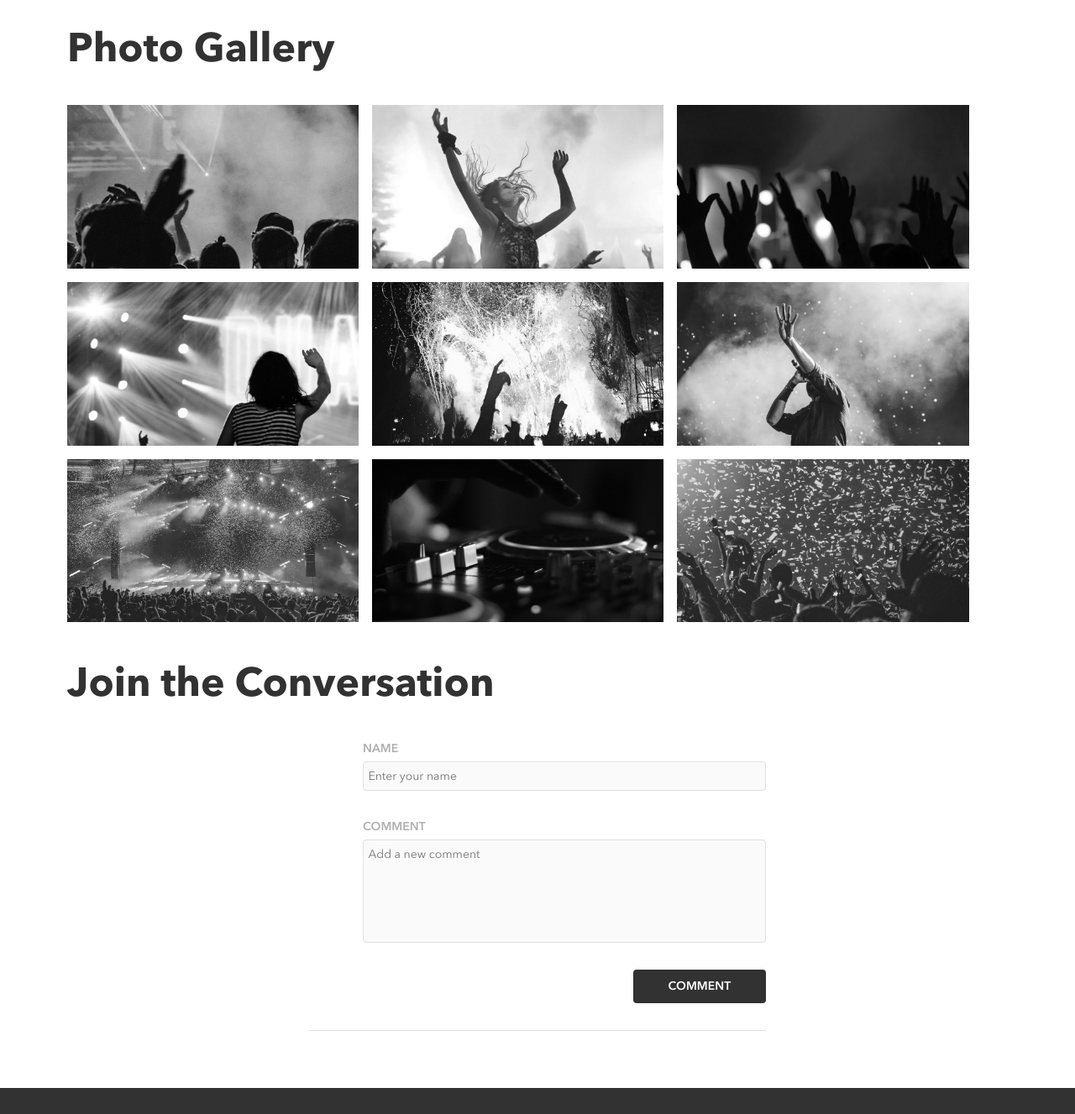
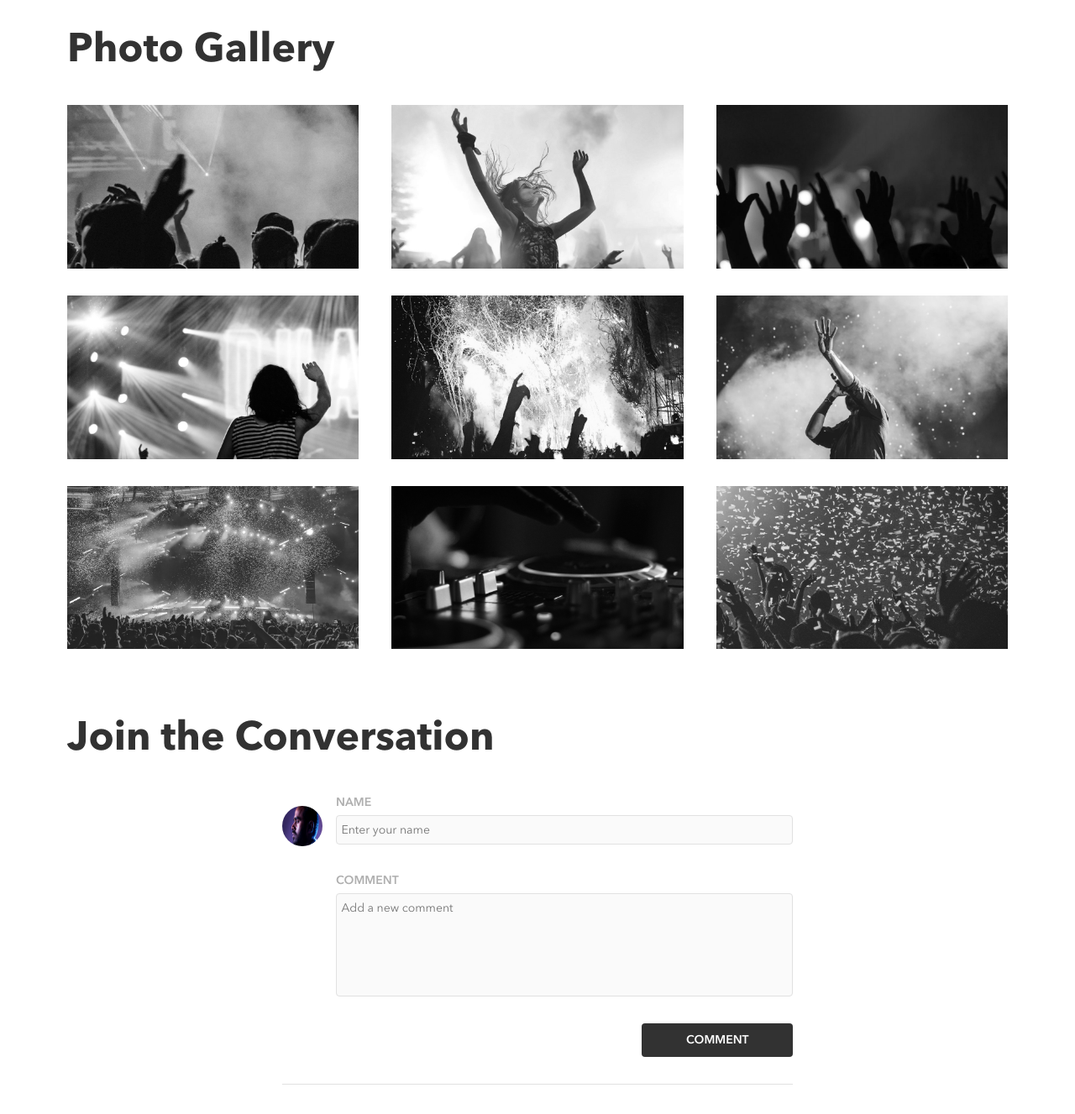
Before and after one commit to KatePolyakov/kate-polyakov-bandsite, a plain HTML site: page index.html in a window 1280 px wide. Shown: the part 1380-2707 px from the top of the page at 84% size. Drawn offline with nearby package versions, Linux system fonts and the light colour scheme; no server answers.

Commit message:
small restayling

```diff
--- a/index.html
+++ b/index.html
@@ -79,7 +79,8 @@
     </section>
     <section class="conversation">
       <p class="conversation__header">Join the Conversation</p>
-      <div class="conversation__form-group">
+      <div class="conversation__main-group">
+        <img src="./assets/images/Mohan-muruge.jpg" alt="comments__photo" class="conversation__form-photo"/>
         <form class="conversation__form" id="conversation__form">
           <label for="nameInput">NAME</label>
           <input
@@ -99,8 +100,9 @@
           <button type="submit">COMMENT</button>
         </form>
 
-        <div class="comment"></div>
+
       </div>
+      <div class="comment"></div>
     </section>
     <footer class="footer">
       <div class="footer__wrapper">
--- a/scripts/index-page.js
+++ b/scripts/index-page.js
@@ -2,11 +2,27 @@ import { BandSiteAPI } from './band-site-api.js';
 
 const bandSiteData = new BandSiteAPI('e0eea5f0-0f8c-4b54-9fc4-ff50843766d4'); //Api as a parameter;
 
-//find a div element ".comment" for comments
+//find a div element ".comment" for all comments
 const commentsList = document.querySelector('.comment');
 
 //create new elements inside ".comment"
 const commentsDesktop = (item) => {
+
+  const commentWrapper = document.createElement('div');
+  commentWrapper.classList.add('comment__wrapper');
+  commentsList.append(commentWrapper);
+
+  //inside the comment__wrapper
+  const commentImg = document.createElement('div');
+  commentImg.classList.add('comment__img');
+  commentWrapper.append(commentImg);
+
+  const commentGroup = document.createElement('div');
+  commentGroup.classList.add('comment__group');
+  commentWrapper.append(commentGroup);
+
+  //inside comment__group
+
   const commentHeader = document.createElement('div');
   commentHeader.classList.add('comment__header');
 
@@ -25,8 +41,7 @@ const commentsDesktop = (item) => {
   commentText.classList.add('comment__text');
   commentText.textContent = item.comment;
 
-  commentsList.append(commentHeader);
-  commentsList.append(commentText);
+  commentGroup.append(commentHeader, commentText);
 };
 
 //function for display all comments on the page;
--- a/styles/bio.scss
+++ b/styles/bio.scss
@@ -167,6 +167,17 @@
 
     @include tablet {
       display: flex;
+      justify-content: space-between;
+      gap: 0;
+      img {
+        margin-bottom: 1.5rem;
+      }
+    }
+
+    @include desktop {
+      img {
+        margin-bottom: 2rem;
+      }
     }
 
     img {
@@ -209,21 +220,42 @@
     }
   }
 
+  &__main-group {
+    display: flex;
+    gap: 1rem;
+    border-bottom: 1px solid $mercury;
+
+    @include tablet {
+      margin: 0 4rem;
+    }
+
+    @include desktop {
+      margin: 0 16rem;
+    }
+  }
+
   &__form {
     display: flex;
     flex-direction: column;
-    padding-left: 4rem;
+    width: 80%;
     padding-bottom: 2rem;
 
-    border-bottom: 1px solid $mercury;
-
     @include tablet {
-      margin: 0 7rem;
+      width: 100%;
       padding-bottom: 2rem;
     }
 
-    @include desktop {
-      margin: 0 18rem;
+    &-photo {
+      border-radius: 50%;
+      width: 2.25rem;
+      height: 2.25rem;
+      margin-top: 1.6rem;
+
+      @include tablet {
+        width: 3rem;
+        height: 3rem;
+        margin-top: 0.938rem;
+      }
     }
 
     label {
@@ -288,21 +320,53 @@
   flex-direction: column;
   padding-bottom: 2rem;
   @include tablet {
-    margin: 0 7rem;
+    margin: 0 4rem;
   }
   @include desktop {
-    margin: 0 18rem;
+    margin: 0 16rem;
+  }
+
+  &__wrapper {
+    display: flex;
+    gap: 1rem;
+    padding: 1rem 0;
+    border-bottom: 1px solid $mercury;
+
+    @include tablet {
+      padding: 2rem 0;
+    }
+  }
+
+  &__img {
+    height: 2.25rem;
+    width: 2.25rem;
+    background-color: $mercury;
+    border-radius: 50%;
+
+    @include tablet {
+      width: 3rem;
+      height: 3rem;
+    }
+  }
+
+  &__group {
+    display: flex;
+    flex-direction: column;
+    width: 80%;
+
+    @include tablet {
+      width: 89%;
+    }
+    @include desktop {
+    }
   }
 
   &__header {
     display: flex;
     justify-content: space-between;
-    margin-top: 1rem;
-    padding-left: 4rem;
+    padding-bottom: 0.5rem;
 
     @include tablet {
-      padding-top: 1rem;
-      padding-left: 4rem;
     }
 
     &-name {
@@ -324,12 +388,8 @@
   }
   &__text {
     @include mobile-subheader-regular;
-    border-bottom: 1px solid $mercury;
-    padding: 0 1rem 1rem 4rem;
 
     @include tablet {
-      padding-right: 0;
-      padding-bottom: 2rem;
       @include desk-tab-body-regular;
     }
   }
```
Also changed, not shown: styles/bio.css.
